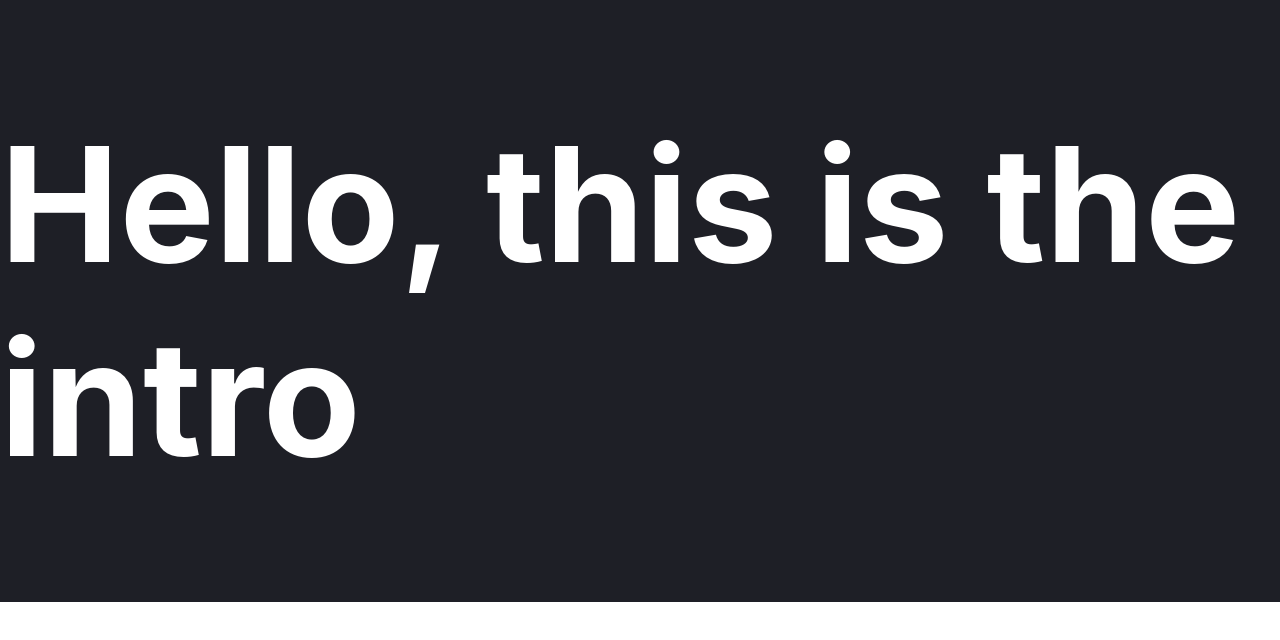
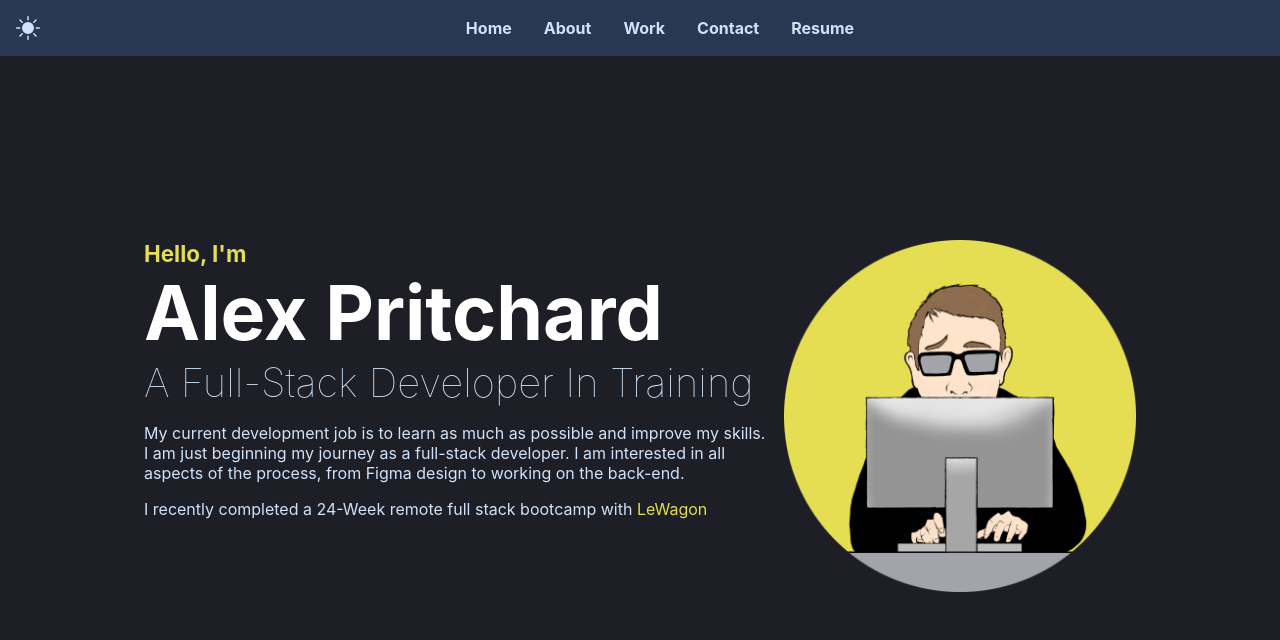
Before and after one commit to alexbeet81/portfolio, a React (Create React App) app: page / in a window 1280 px wide. Shown: the top 640 px of the page. Built offline with nearby package versions, Linux system fonts and the light colour scheme.

Commit message:
used useReducer to set state in app

```diff
--- a/src/App.js
+++ b/src/App.js
@@ -1,5 +1,5 @@
 import classes from "./App.module.css";
-import React, { useContext } from "react";
+import React, { useContext, useEffect, useReducer } from "react";
 import DarkLightContext from "./store/dark-light-context";
 
 import Intro from "./Components/Intro";
@@ -11,20 +11,31 @@ import Projects from "./Components/Projects";
 import Contact from "./Components/Contact";
 import Footer from "./Components/Footer";
 
+const reducer = (state, action) => {
+  return { animationIsFinished: true };
+};
+
 function App() {
+  const [state, dispatch] = useReducer(reducer, { animationIsFinished: false });
+
   const darkLightCtx = useContext(DarkLightContext);
 
   const isDarkMode = darkLightCtx.isDarkMode;
+
+  useEffect(() => {
+    const timer = setTimeout(() => {
+      console.log("time out");
+      dispatch();
+    }, 3000);
+
+    return () => clearTimeout(timer);
+  }, []);
 
   const backgroundClasses = isDarkMode
     ? classes.backgroundDark
     : classes.backgroundLight;
 
-  const introComponent = (
-    <Intro />
-  )
-
-  const mainComponent = (
+  const mainComponent = state.animationIsFinished ? (
     <div>
       {" "}
       <NavBar />
@@ -37,13 +48,11 @@ function App() {
       </main>
       <Footer />
     </div>
+  ) : (
+    <Intro />
   );
 
-  return (
-    <div className={backgroundClasses}>
-      {introComponent}
-    </div>
-  );
+  return <div className={backgroundClasses}>{mainComponent}</div>;
 }
 
 export default App;
```
